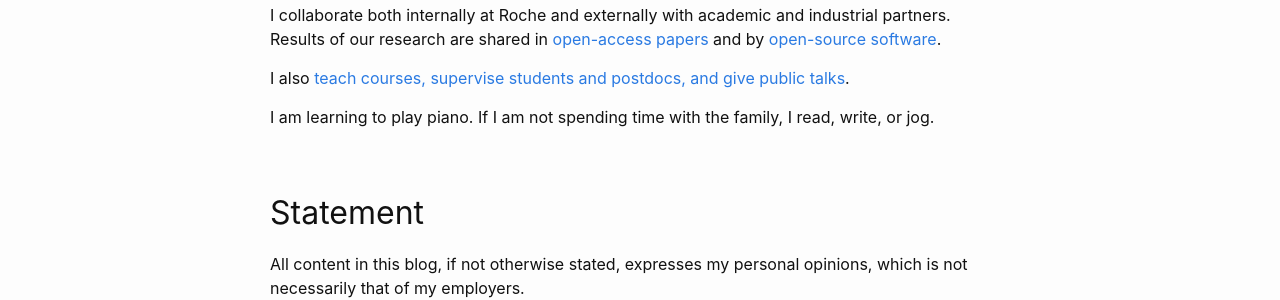
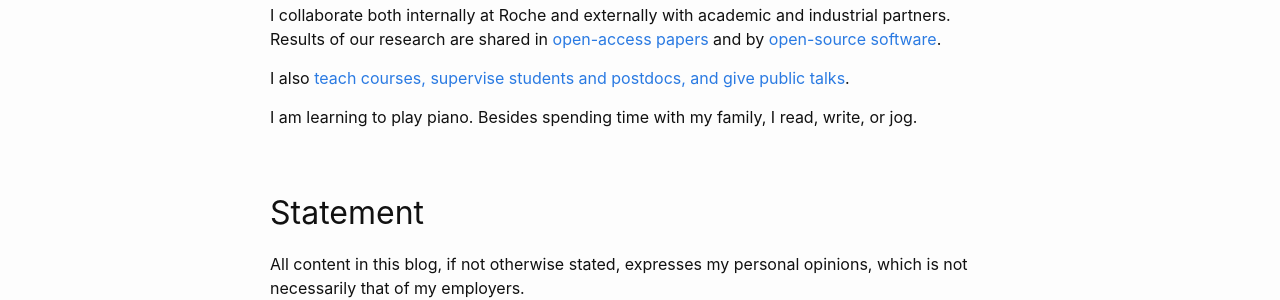
Before and after one commit to Accio/accio.github.io, a Jekyll site: the page built from _pages/about.md, in a window 1280 px wide. Shown: the part 356-656 px from the top of the page. Built offline with Jekyll 4.4.1, drawn with Linux system fonts in a browser that asks for light colours.

Commit message:
shorter sentence about hobby

```diff
--- a/_pages/about.md
+++ b/_pages/about.md
@@ -14,7 +14,7 @@ I collaborate both internally at Roche and externally with academic and industri
 
 I also [teach courses, supervise students and postdocs, and give public talks]({{site.url}}/education).
 
-I am learning to play piano. If I am not spending time with the family, I read, write, or jog.
+I am learning to play piano. Besides spending time with my family, I read, write, or jog.
 
 ## Statement
 
```
